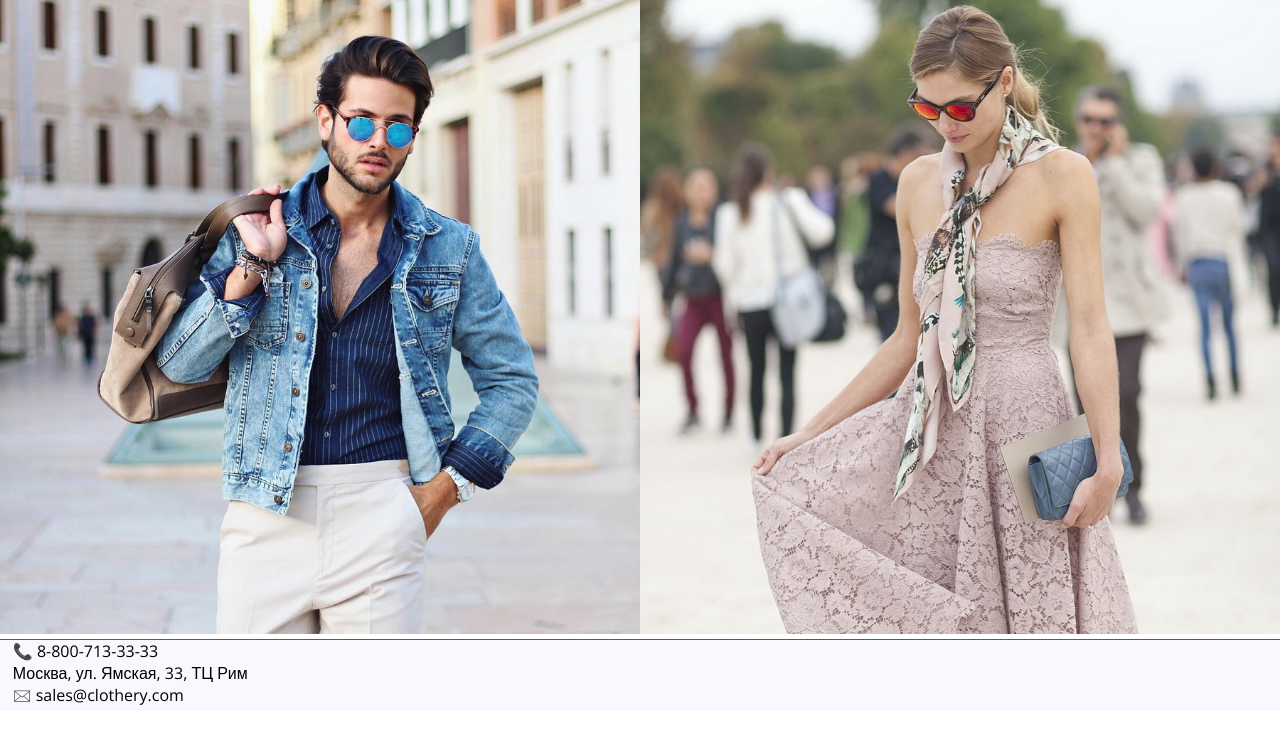
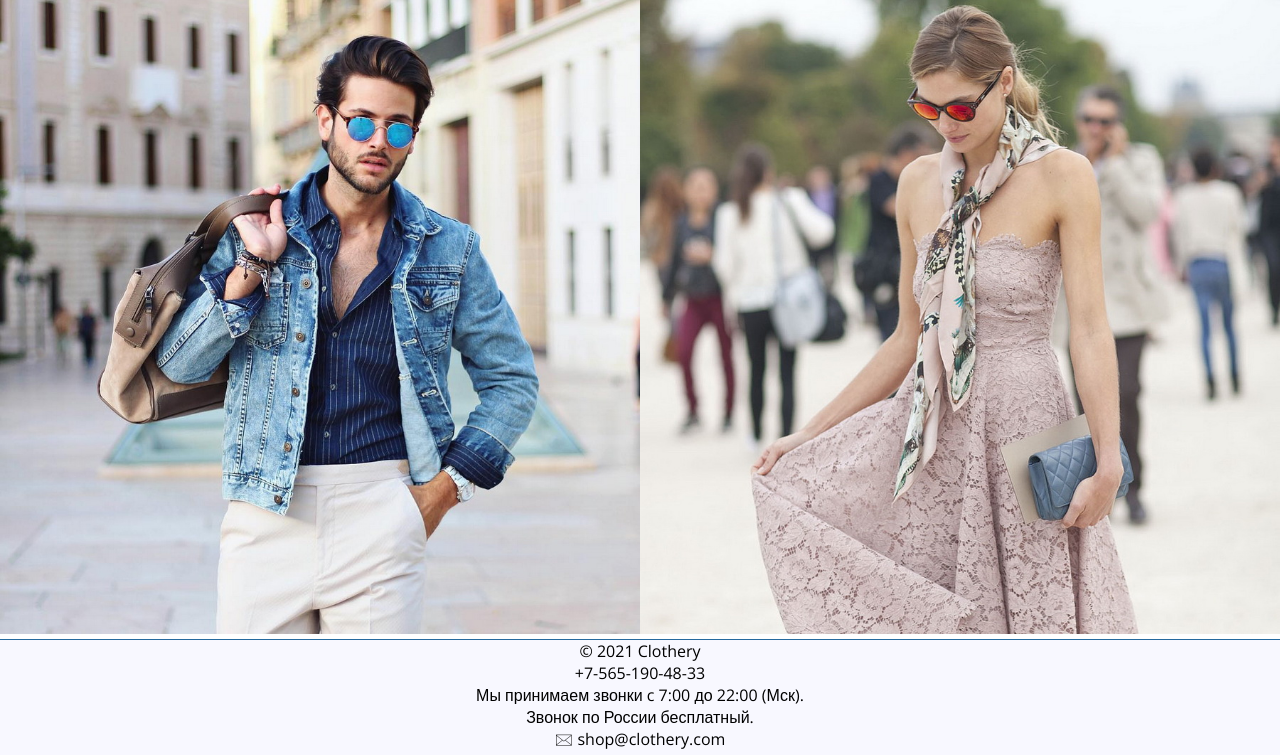
Before and after one commit to DIMANVAZ/Clothery, a plain HTML site: page index.html in a window 1280 px wide. Shown: the part 81-836 px from the top of the page. Before the commit the page ends 800 px from the top, so only its background shows below. Drawn offline with nearby package versions, Linux system fonts and the light colour scheme; no server answers.

Commit message:
refractor:footer

```diff
--- a/index.html
+++ b/index.html
@@ -65,9 +65,11 @@
 
         <footer class="footer">
             <ul>
-                <li>📞 8-800-713-33-33</li>
-                <li>Москва, ул. Ямская, 33, ТЦ Рим</li>
-                <li>🖂 sales@clothery.com</li>
+                <li>© 2021 Clothery</li>
+                <li>+7-565-190-48-33</li>
+                <li>Мы принимаем звонки c 7:00 до 22:00 (Мск).</li>
+                <li> Звонок по России бесплатный.</li>
+                <li>🖂 shop@clothery.com</li>
             </ul>
         </footer>
     </div>
--- a/styles.css
+++ b/styles.css
@@ -179,13 +179,9 @@ nav{
 
 /*-----------подвал-----------------------------------*/
 footer{
-    padding-left:1%;
     background-color: ghostwhite;
     border-top: 1px solid var(--divide-line);
-}
-
-footer li{
-    list-style-type: none;
+    text-align: center;
 }
 
 /*----------конец подвала------------------------------*/
```
